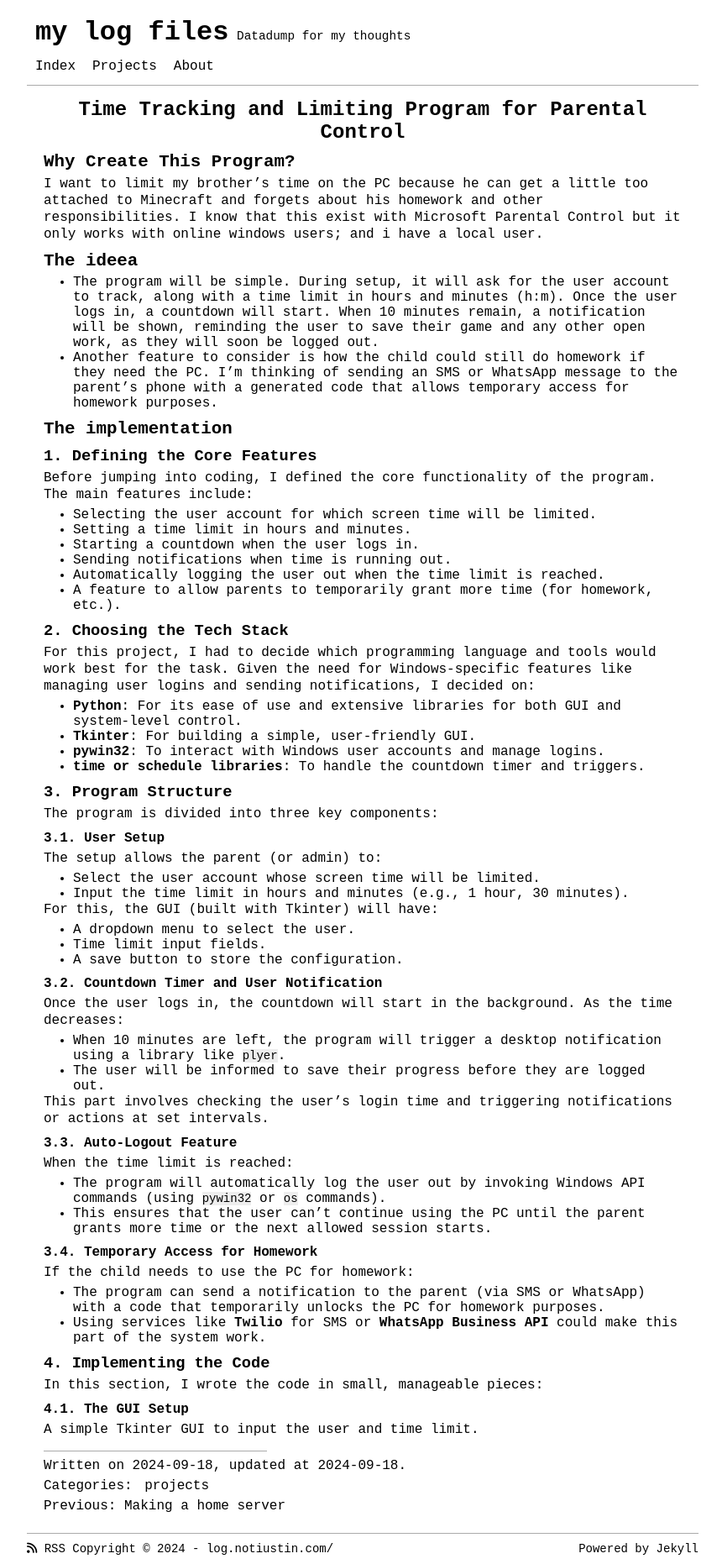
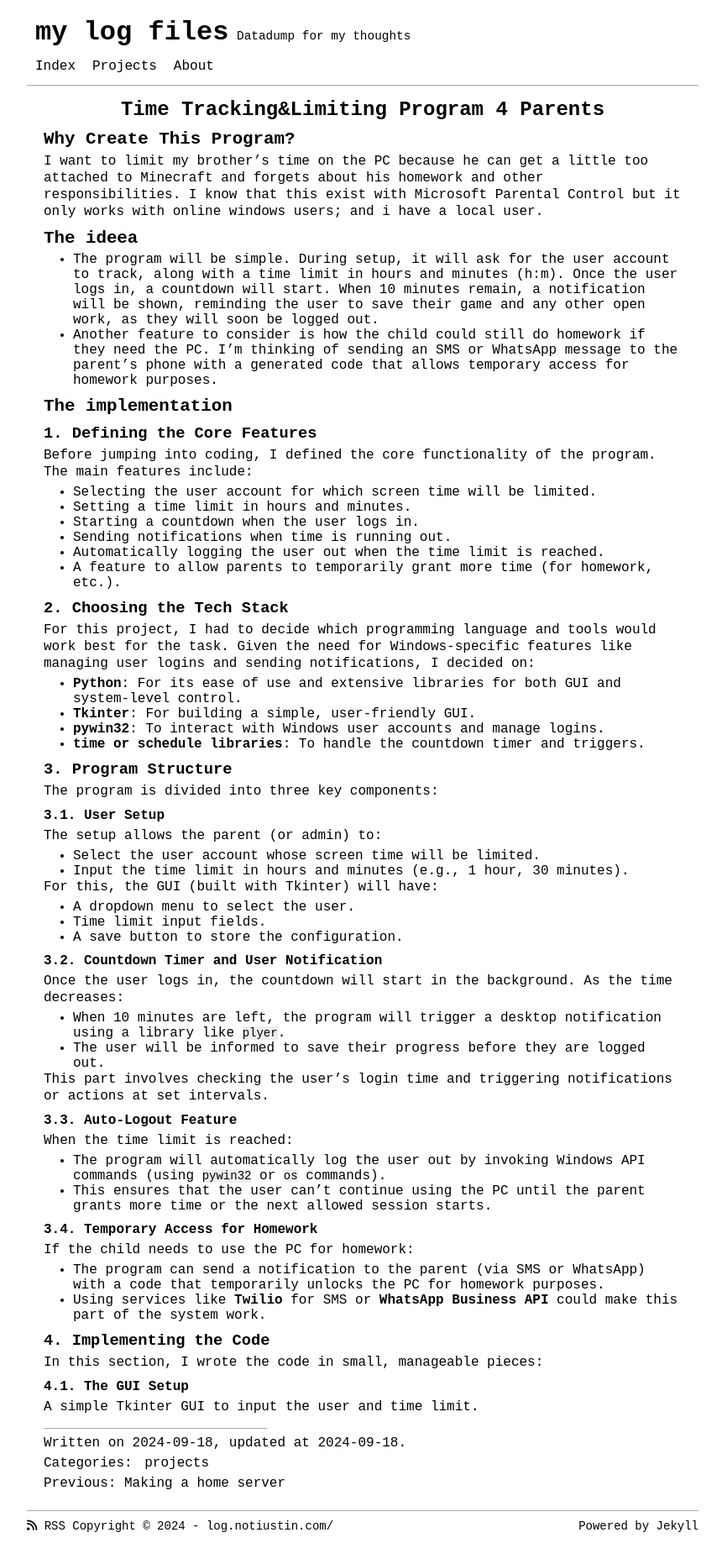
Before and after one commit to UnD37970UnD/-blog, a Jekyll site: the page built from _posts/projects/2024-09-18-build_a_windows_user_time_limit.md, in a window 1280 px wide. Shown: the whole page at 84% size, without its empty margins (208-1068 px from the left). Built offline with Jekyll 4.4.1, drawn with Linux system fonts in a browser that asks for light colours; nearby versions of some CDN libraries; after the commit the page ends 1835 px from its top, so only the background shows below that.

Commit message:
title changes

```diff
--- a/_posts/projects/2024-09-18-build_a_windows_user_time_limit.md
+++ b/_posts/projects/2024-09-18-build_a_windows_user_time_limit.md
@@ -1,10 +1,9 @@
 ---
 layout: post
-title:  "Time Tracking and Limiting Program for Parental Control"
-date:   2024-09-18
+title: "Time Tracking&Limiting Program 4 Parents"
+date: 2024-09-18
 last_modified_at: 2024-09-18
 categories: [projects]
-
 ---
 
 ## Why Create This Program?
```
